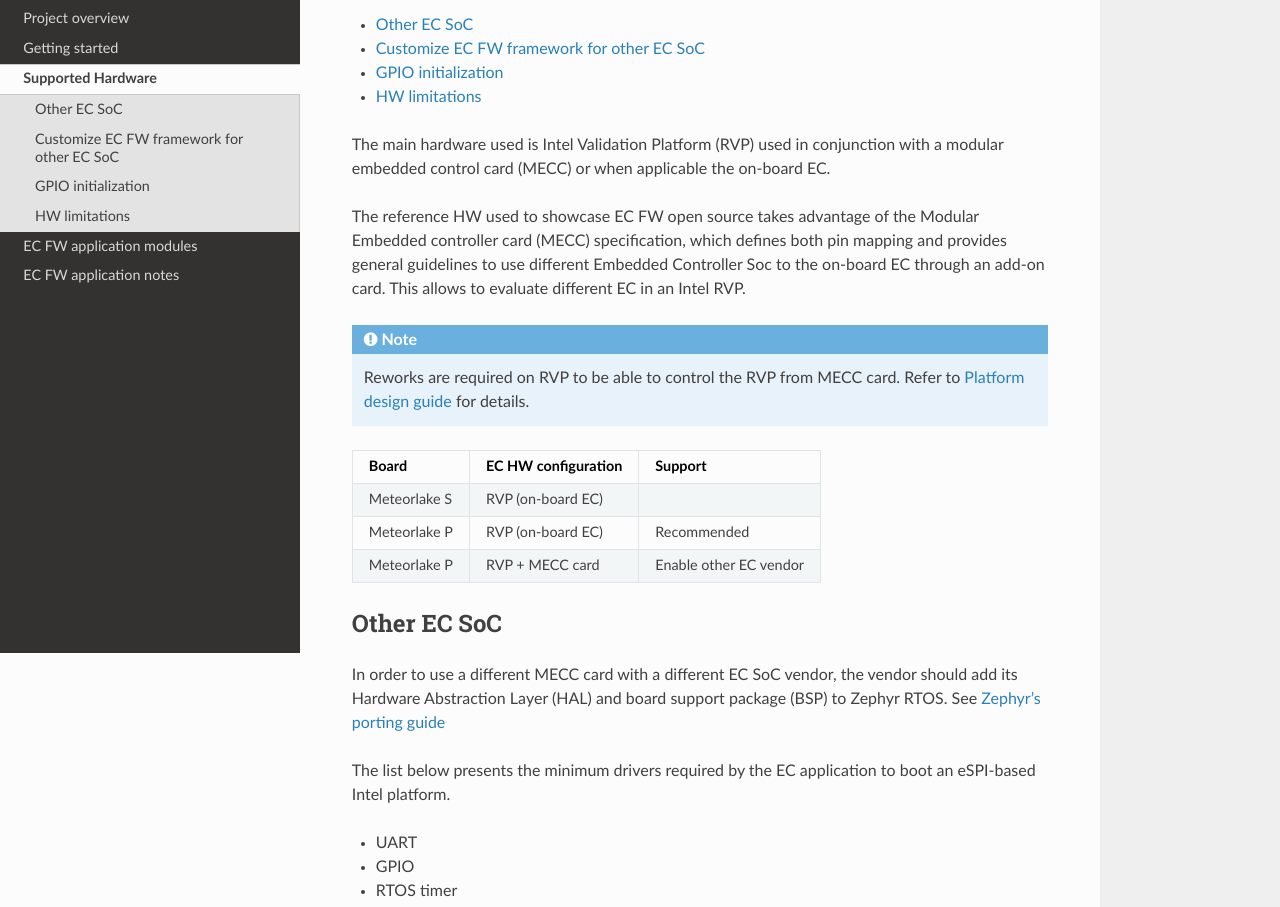
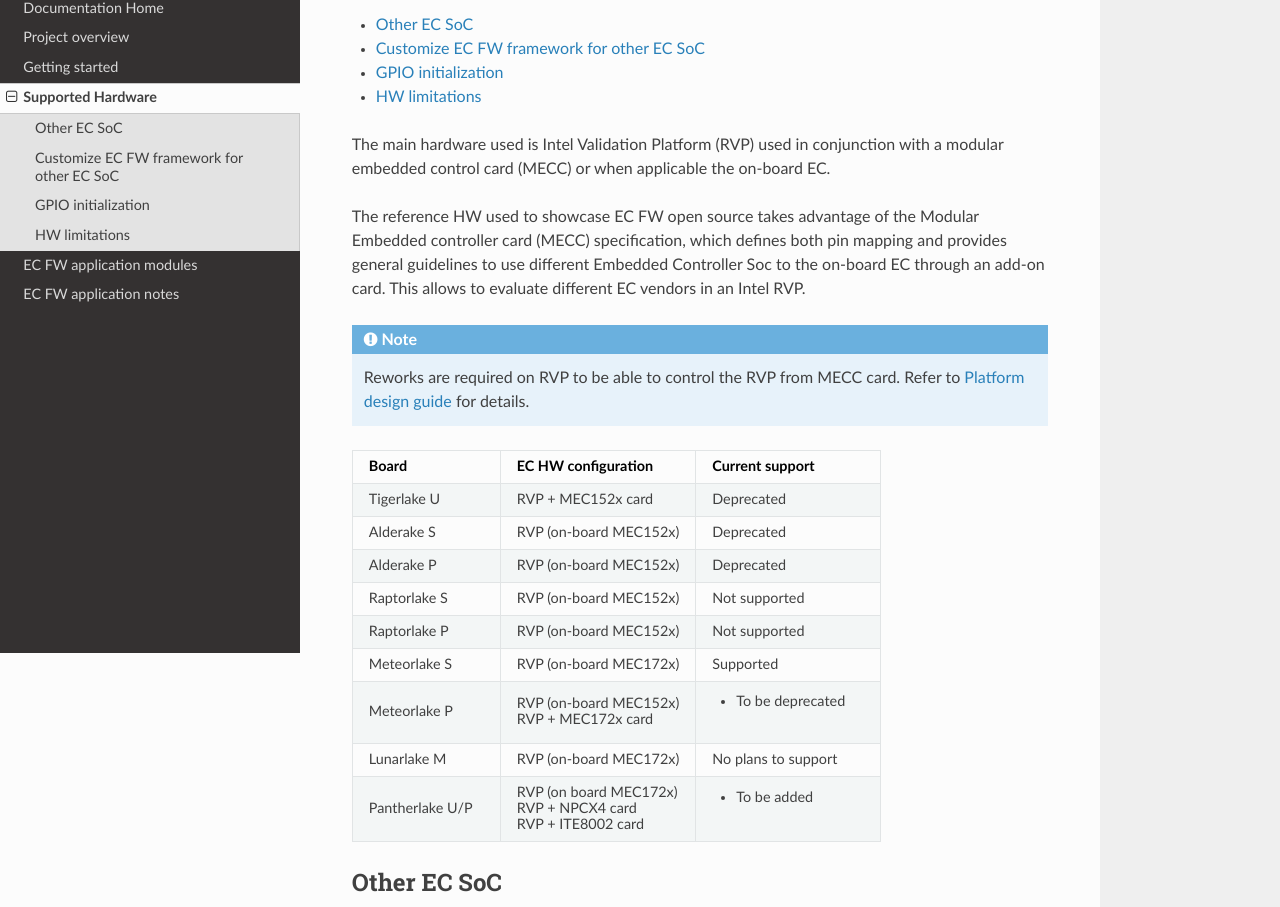
Before and after one commit to intel/ecfw-zephyr, a plain HTML site: page docs/reference/supported_hw.html in a window 1280 px wide. Shown: the part 147-1054 px from the top of the page. Drawn offline with Linux system fonts and the light colour scheme.

Commit message:
docs: Update HW support plans
Add clarification on boards support status:
Deprecated, not supported and future

Signed-off-by: Jose Alberto Meza <jose.a.meza.arellano@intel.com>

```diff
--- a/docs/reference/supported_hw.html
+++ b/docs/reference/supported_hw.html
@@ -1,19 +1,21 @@
-
-
 <!DOCTYPE html>
-<html class="writer-html5" lang="en">
+<html class="writer-html5" lang="en" >
 <head>
-  <meta charset="utf-8" /><meta name="viewport" content="width=device-width, initial-scale=1" />
-
+  <meta charset="utf-8" />
   <meta name="viewport" content="width=device-width, initial-scale=1.0" />
   <title>Supported Hardware &mdash; Basic Open Embedded Controller Firmware 3.01.02 documentation</title>
-      <link rel="stylesheet" type="text/css" href="../_static/pygments.css?v=fa44fd50" />
-      <link rel="stylesheet" type="text/css" href="../_static/css/theme.css?v=e59714d7" />
+      <link rel="stylesheet" href="../_static/pygments.css" type="text/css" />
+      <link rel="stylesheet" href="../_static/css/theme.css" type="text/css" />
+  <!--[if lt IE 9]>
+    <script src="../_static/js/html5shiv.min.js"></script>
+  <![endif]-->
 
-
-      <script data-url_root="../" id="documentation_options" src="../_static/documentation_options.js?v=8f80eab9"></script>
-      <script src="../_static/doctools.js?v=888ff710"></script>
-      <script src="../_static/sphinx_highlight.js?v=4825356b"></script>
+        <script data-url_root="../" id="documentation_options" src="../_static/documentation_options.js"></script>
+        <script src="../_static/jquery.js"></script>
+        <script src="../_static/underscore.js"></script>
+        <script src="../_static/_sphinx_javascript_frameworks_compat.js"></script>
+        <script src="../_static/doctools.js"></script>
+        <script src="../_static/sphinx_highlight.js"></script>
     <script src="../_static/js/theme.js"></script>
     <link rel="index" title="Index" href="../genindex.html" />
     <link rel="search" title="Search" href="../search.html" />
@@ -32,6 +34,9 @@
           <a href="../index.html" class="icon icon-home">
             Basic Open Embedded Controller Firmware
           </a>
+              <div class="version">
+                3.01.02
+              </div>
 <div role="search">
   <form id="rtd-search-form" class="wy-form" action="../search.html" method="get">
     <input type="text" name="q" placeholder="Search docs" aria-label="Search docs" />
@@ -79,16 +84,16 @@
           <div role="main" class="document" itemscope="itemscope" itemtype="http://schema.org/Article">
            <div itemprop="articleBody">
 
-  <section id="supported-hardware">
+  <div class="section" id="supported-hardware">
 <span id="id1"></span><h1>Supported Hardware<a class="headerlink" href="#supported-hardware" title="Permalink to this heading">¶</a></h1>
-<nav class="contents local" id="contents">
+<div class="contents local topic" id="contents">
 <ul class="simple">
 <li><p><a class="reference internal" href="#other-ec-soc" id="id2">Other EC SoC</a></p></li>
 <li><p><a class="reference internal" href="#customize-ec-fw-framework-for-other-ec-soc" id="id3">Customize EC FW framework for other EC SoC</a></p></li>
 <li><p><a class="reference internal" href="#gpio-initialization" id="id4">GPIO initialization</a></p></li>
 <li><p><a class="reference internal" href="#hw-limitations" id="id5">HW limitations</a></p></li>
 </ul>
-</nav>
+</div>
 <p>The main hardware used is Intel Validation Platform (RVP) used in conjunction
 with a modular embedded control card (MECC) or when applicable the
 on-board EC.</p>
@@ -96,36 +101,76 @@ on-board EC.</p>
 Modular Embedded controller card (MECC) specification, which defines both
 pin mapping and provides general guidelines to use different Embedded Controller
 Soc to the on-board EC through an add-on card. This allows to evaluate different
-EC in an Intel RVP.</p>
+EC vendors in an Intel RVP.</p>
 <div class="admonition note">
 <p class="admonition-title">Note</p>
 <p>Reworks are required on RVP to be able to control the RVP from MECC
 card. Refer to <a class="reference external" href="https://www.intel.com/content/www/us/en/programmable/documentation/lit-index.html">Platform design guide</a> for details.</p>
 </div>
 <table class="docutils align-default">
+<colgroup>
+<col style="width: 28%" />
+<col style="width: 37%" />
+<col style="width: 35%" />
+</colgroup>
 <thead>
 <tr class="row-odd"><th class="head"><p>Board</p></th>
 <th class="head"><p>EC HW configuration</p></th>
-<th class="head"><p>Support</p></th>
+<th class="head"><p>Current support</p></th>
 </tr>
 </thead>
 <tbody>
-<tr class="row-even"><td><p>Meteorlake S</p></td>
-<td><p>RVP (on-board EC)</p></td>
-<td></td>
+<tr class="row-even"><td><p>Tigerlake U</p></td>
+<td><p>RVP + MEC152x card</p></td>
+<td><p>Deprecated</p></td>
 </tr>
-<tr class="row-odd"><td><p>Meteorlake P</p></td>
-<td><p>RVP (on-board EC)</p></td>
-<td><p>Recommended</p></td>
+<tr class="row-odd"><td><p>Alderake S</p></td>
+<td><p>RVP (on-board MEC152x)</p></td>
+<td><p>Deprecated</p></td>
+</tr>
+<tr class="row-even"><td><p>Alderake P</p></td>
+<td><p>RVP (on-board MEC152x)</p></td>
+<td><p>Deprecated</p></td>
+</tr>
+<tr class="row-odd"><td><p>Raptorlake S</p></td>
+<td><p>RVP (on-board MEC152x)</p></td>
+<td><p>Not supported</p></td>
+</tr>
+<tr class="row-even"><td><p>Raptorlake P</p></td>
+<td><p>RVP (on-board MEC152x)</p></td>
+<td><p>Not supported</p></td>
+</tr>
+<tr class="row-odd"><td><p>Meteorlake S</p></td>
+<td><p>RVP (on-board MEC172x)</p></td>
+<td><p>Supported</p></td>
 </tr>
 <tr class="row-even"><td><p>Meteorlake P</p></td>
-<td><p>RVP + MECC card</p></td>
-<td><p>Enable other EC vendor</p></td>
+<td><p>RVP (on-board MEC152x)</p>
+<p>RVP + MEC172x card</p>
+</td>
+<td><ul class="simple">
+<li><p>To be deprecated</p></li>
+</ul>
+</td>
+</tr>
+<tr class="row-odd"><td><p>Lunarlake M</p></td>
+<td><p>RVP (on-board MEC172x)</p></td>
+<td><p>No plans to support</p></td>
+</tr>
+<tr class="row-even"><td><p>Pantherlake U/P</p></td>
+<td><p>RVP (on board MEC172x)</p>
+<p>RVP + NPCX4 card</p>
+<p>RVP + ITE8002 card</p>
+</td>
+<td><ul class="simple">
+<li><p>To be added</p></li>
+</ul>
+</td>
 </tr>
 </tbody>
 </table>
-<section id="other-ec-soc">
-<h2><a class="toc-backref" href="#id2" role="doc-backlink">Other EC SoC</a><a class="headerlink" href="#other-ec-soc" title="Permalink to this heading">¶</a></h2>
+<div class="section" id="other-ec-soc">
+<h2><a class="toc-backref" href="#id2">Other EC SoC</a><a class="headerlink" href="#other-ec-soc" title="Permalink to this heading">¶</a></h2>
 <p>In order to use a different MECC card with a different EC SoC vendor, the vendor
 should add its Hardware Abstraction Layer (HAL) and board support package (BSP)
 to Zephyr RTOS. See <a class="reference external" href="https://docs.zephyrproject.org/latest/guides/porting/board_porting.html">Zephyr’s porting guide</a></p>
@@ -152,9 +197,9 @@ control.</p>
 <li><p>ADC - for thermal module</p></li>
 <li><p>PWM - for fan control</p></li>
 </ul>
-</section>
-<section id="customize-ec-fw-framework-for-other-ec-soc">
-<h2><a class="toc-backref" href="#id3" role="doc-backlink">Customize EC FW framework for other EC SoC</a><a class="headerlink" href="#customize-ec-fw-framework-for-other-ec-soc" title="Permalink to this heading">¶</a></h2>
+</div>
+<div class="section" id="customize-ec-fw-framework-for-other-ec-soc">
+<h2><a class="toc-backref" href="#id3">Customize EC FW framework for other EC SoC</a><a class="headerlink" href="#customize-ec-fw-framework-for-other-ec-soc" title="Permalink to this heading">¶</a></h2>
 <p>Zephyr uses device tree to describe hardware both EC SoC and board’s peripherals.
 The EC FW abstracts the device tree using friendly macros which can be customized when
 using different EC SoC and/or different board. See boards/&lt;vendor&gt; for more details</p>
@@ -162,9 +207,9 @@ using different EC SoC and/or different board. See boards/&lt;vendor&gt; for mor
 </pre></div>
 </div>
 <p>For more details, see <a class="reference external" href="https://docs.zephyrproject.org/latest/guides/dts/index.html">Zephyr’s device tree guide</a>.</p>
-</section>
-<section id="gpio-initialization">
-<h2><a class="toc-backref" href="#id4" role="doc-backlink">GPIO initialization</a><a class="headerlink" href="#gpio-initialization" title="Permalink to this heading">¶</a></h2>
+</div>
+<div class="section" id="gpio-initialization">
+<h2><a class="toc-backref" href="#id4">GPIO initialization</a><a class="headerlink" href="#gpio-initialization" title="Permalink to this heading">¶</a></h2>
 <p>EC FW app doesn’t control/configure all GPIOs on the chip but only the ones used
 by the app. This is an important delegation to BSP’s where generic app pins
 are not configured.</p>
@@ -187,9 +232,9 @@ EC FW requires the flexibility to map a signal to different pins.</p>
 <p>Similarly, boardname_chipversion.c should contain the actual pin configuration
 required by the application input/output, open drain and so on.
 See <a class="reference external" href="https://docs.zephyrproject.org/latest/reference/peripherals/gpio.html">Zephyr’s GPIO reference</a> for Zephyr GPIO flags.</p>
-</section>
-<section id="hw-limitations">
-<h2><a class="toc-backref" href="#id5" role="doc-backlink">HW limitations</a><a class="headerlink" href="#hw-limitations" title="Permalink to this heading">¶</a></h2>
+</div>
+<div class="section" id="hw-limitations">
+<h2><a class="toc-backref" href="#id5">HW limitations</a><a class="headerlink" href="#hw-limitations" title="Permalink to this heading">¶</a></h2>
 <p>Most of the signals used by onboard EC are routed to MECC connector, however
 some signals may be missing on MECC compared to onboard EC.
 Refer to RVP schematics.</p>
@@ -202,6 +247,13 @@ vendors to adhere to the spec allowing more consistency.</p>
 <p>As indicated above some Intel RVP features available are reduced when using MECC
 card. Refer to table below for guidance about what can be verified end-to-end.</p>
 <table class="docutils align-default">
+<colgroup>
+<col style="width: 25%" />
+<col style="width: 37%" />
+<col style="width: 13%" />
+<col style="width: 13%" />
+<col style="width: 13%" />
+</colgroup>
 <thead>
 <tr class="row-odd"><th class="head"><p>Area</p></th>
 <th class="head"><p>Feature</p></th>
@@ -327,8 +379,8 @@ card. MEC15xx/MEC17xx cards allow to use Fujitsu keyboard matrix.</p>
 <p>(4) Intel Meteorlake RVP UART connector cannot be used for EC serial
 logs. Use MECC USB instead.</p>
 </div>
-</section>
-</section>
+</div>
+</div>
 
 
            </div>
```
Also changed, not shown: 1 other file.
